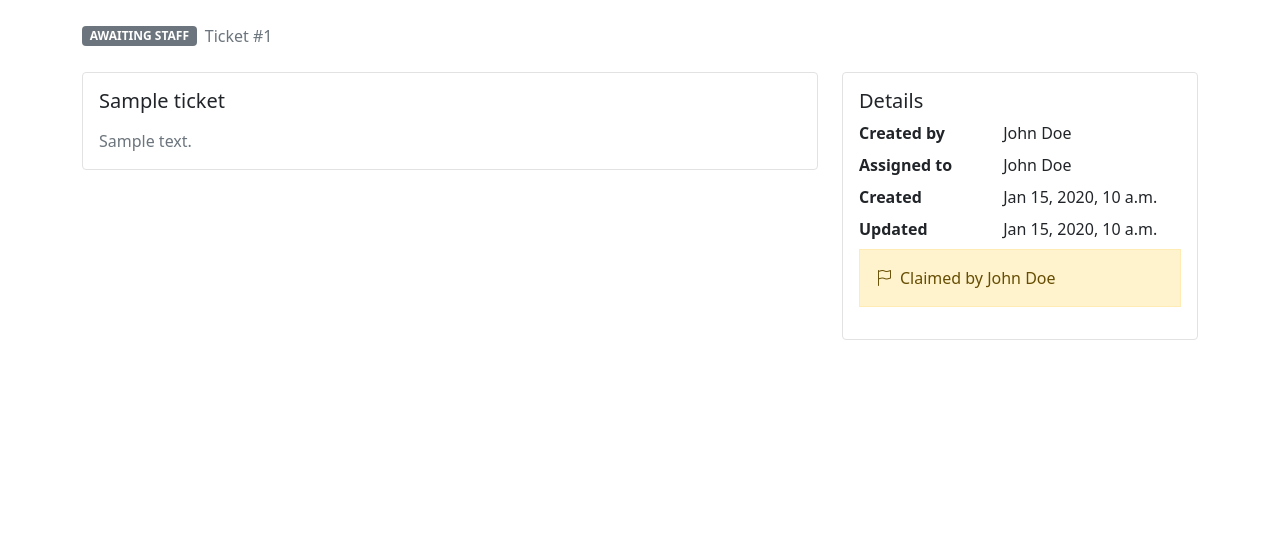
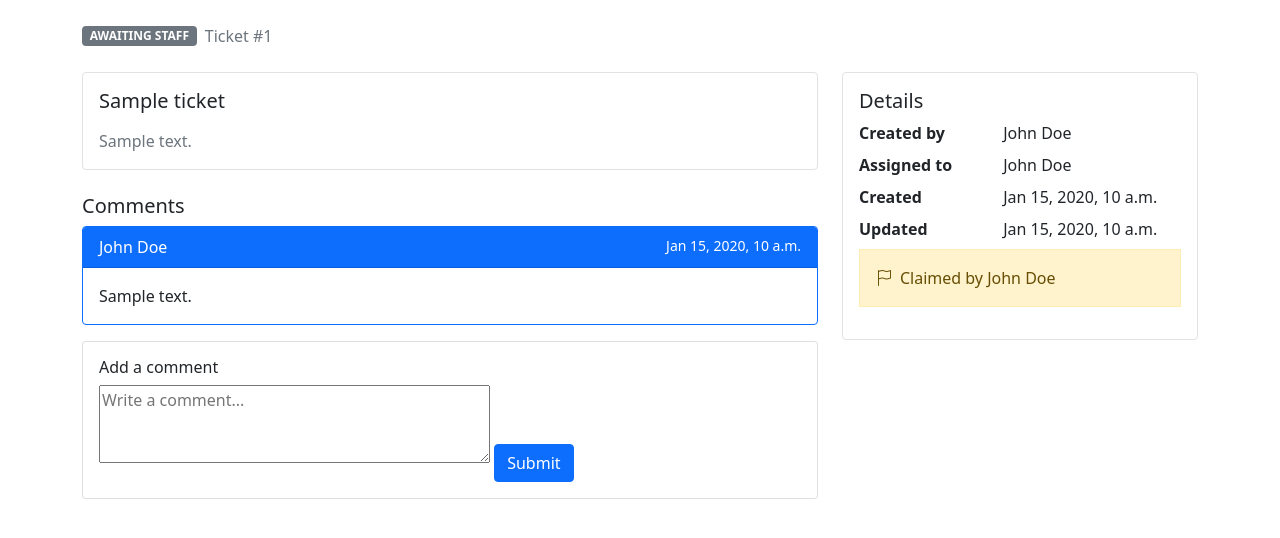
Before and after one commit to TheTinker001/Clarify, a Django app: page /ticket/#/ in a window 1280 px wide. Shown: the part 56-594 px from the top of the page. Run offline with Django 5.2, Linux system fonts and the light colour scheme; a user stored in the database is signed in; data comes from the database, SQL or seed files in the repository; tables that the repository leaves empty hold one stand-in row (values such as "Sample post"); some libraries are stand-ins or nearby versions.

Commit message:
Ticket Comments

```diff
--- a/tickets/forms/__init__.py
+++ b/tickets/forms/__init__.py
@@ -2,3 +2,4 @@ from .log_in_form import *
 from .user_forms import *
 from .ticket_form import *
 from .staff_preference_form import *
+from .comment_form import *
--- /dev/null
+++ b/tickets/forms/comment_form.py
@@ -0,0 +1,19 @@
+from django import forms
+
+from tickets.models import Comment
+
+
+class CommentForm(forms.ModelForm):
+    """Form for submitting a comment on a ticket."""
+
+    class Meta:
+        model = Comment
+        fields = ["body"]
+        widgets = {
+            "body": forms.Textarea(
+                attrs={"rows": 3, "placeholder": "Write a comment..."}
+            ),
+        }
+        labels = {
+            "body": "",
+        }
--- a/tickets/models/__init__.py
+++ b/tickets/models/__init__.py
@@ -1,2 +1,3 @@
 from .user import *
 from .ticket import *
+from .comment import *
--- /dev/null
+++ b/tickets/models/comment.py
@@ -0,0 +1,33 @@
+from django.contrib.auth import get_user_model
+from django.core.validators import MaxLengthValidator
+from django.db import models
+
+User = get_user_model()
+
+
+class Comment(models.Model):
+    """Model representing a comment on a ticket."""
+
+    BODY_MAX_LENGTH = 5000
+
+    ticket = models.ForeignKey(
+        "Ticket",
+        on_delete=models.CASCADE,
+        related_name="comments",
+    )
+    author = models.ForeignKey(
+        User,
+        on_delete=models.CASCADE,
+        related_name="comments",
+    )
+    body = models.TextField(
+        max_length=BODY_MAX_LENGTH,
+        validators=[MaxLengthValidator(BODY_MAX_LENGTH)],
+    )
+    created_at = models.DateTimeField(auto_now_add=True)
+
+    def __str__(self):
+        return f"Comment by {self.author} on Ticket {self.ticket_id}"
+
+    class Meta:
+        ordering = ["created_at"]
--- a/tickets/templates/ticket_detail.html
+++ b/tickets/templates/ticket_detail.html
@@ -21,7 +21,69 @@
             <p class="card-text text-muted">{{ ticket.body }}</p>
           </div>
         </div>
+
+        <!-- Comments -->
+        <div class="mt-4">
+          <h5>Comments</h5>
+          {% for comment in comments %}
+            {% if comment.author.user_type == "student" %}
+              <div class="card border-primary mb-2">
+                <div class="card-header bg-primary text-white d-flex justify-content-between">
+                  <span>{{ comment.author.full_name }}</span>
+                  <small>{{ comment.created_at|date:"M j, Y, P" }}</small>
+                </div>
+                <div class="card-body">
+                  <p class="card-text mb-0">{{ comment.body }}</p>
+                </div>
+              </div>
+            {% else %}
+              <div class="card border-danger mb-2">
+                <div class="card-header bg-danger text-white d-flex justify-content-between">
+                  <span>{{ comment.author.full_name }}</span>
+                  <small>{{ comment.created_at|date:"M j, Y, P" }}</small>
+                </div>
+                <div class="card-body">
+                  <p class="card-text mb-0">{{ comment.body }}</p>
+                </div>
+              </div>
+            {% endif %}
+          {% empty %}
+            <p class="text-muted">No comments yet.</p>
+          {% endfor %}
+        </div>
+
+        <!-- Comment form -->
+        {% if user.user_type == "student" %}
+          <div class="card mt-3">
+            <div class="card-body">
+              <h6 class="card-title">Add a comment</h6>
+              <form method="post">
+                {% csrf_token %}
+                {{ form.body }}
+                {% if form.body.errors %}
+                  <div class="text-danger mt-1">{{ form.body.errors }}</div>
+                {% endif %}
+                <button type="submit" class="btn btn-primary mt-2">Submit</button>
+              </form>
+            </div>
+          </div>
+        {% elif user.user_type == "staff" and ticket.assigned_to %}
+          <div class="card mt-3">
+            <div class="card-body">
+              <h6 class="card-title">Add a comment</h6>
+              <form method="post">
+                {% csrf_token %}
+                {{ form.body }}
+                {% if form.body.errors %}
+                  <div class="text-danger mt-1">{{ form.body.errors }}</div>
+                {% endif %}
+                <button type="submit" class="btn btn-primary mt-2">Submit</button>
+              </form>
+            </div>
+          </div>
+        {% endif %}
       </div>
+
       <div class="col-12 col-lg-4 mt-3 mt-lg-0">
         <div class="card ticket-card-detail">
           <div class="card-body">
--- a/tickets/views/ticket_detail_view.py
+++ b/tickets/views/ticket_detail_view.py
@@ -1,13 +1,14 @@
 from django.contrib.auth.decorators import login_required
 from django.http import Http404
-from django.shortcuts import get_object_or_404, render
+from django.shortcuts import get_object_or_404, redirect, render
 
+from tickets.forms import CommentForm
 from tickets.models import Ticket, User
 
 
 @login_required
 def ticket_detail(request, url_code):
-    """Display a single ticket by primary key."""
+    """Display a single ticket and handle comment submission."""
     ticket = get_object_or_404(
         Ticket.objects.select_related("student", "assigned_to"),
         url_code=url_code,
@@ -16,7 +17,26 @@ def ticket_detail(request, url_code):
     is_staff_user = request.user.user_type == User.USER_TYPE_STAFF
     is_owner = ticket.student_id == request.user.id
 
-    if is_staff_user or is_owner:
-        return render(request, "ticket_detail.html", {"ticket": ticket})
+    if not (is_staff_user or is_owner):
+        raise Http404
+
+    if request.method == "POST":
+        if is_staff_user and not ticket.assigned_to:
+            raise Http404
+
+        form = CommentForm(request.POST)
+        if form.is_valid():
+            comment = form.save(commit=False)
+            comment.ticket = ticket
+            comment.author = request.user
+            comment.save()
+            return redirect("ticket_detail", url_code=url_code)
     else:
-        raise Http404
+        form = CommentForm()
+
+    comments = ticket.comments.select_related("author").all()
+    return render(
+        request,
+        "ticket_detail.html",
+        {"ticket": ticket, "form": form, "comments": comments},
+    )
```
Also changed, not shown: tickets/tests/forms/test_comment_form.py (added, +28 -0 lines), tickets/tests/models/test_comment.py (added, +72 -0 lines), tickets/tests/views/test_comment_view.py (added, +163 -0 lines), tickets/migrations/0009_comment.py (added).
